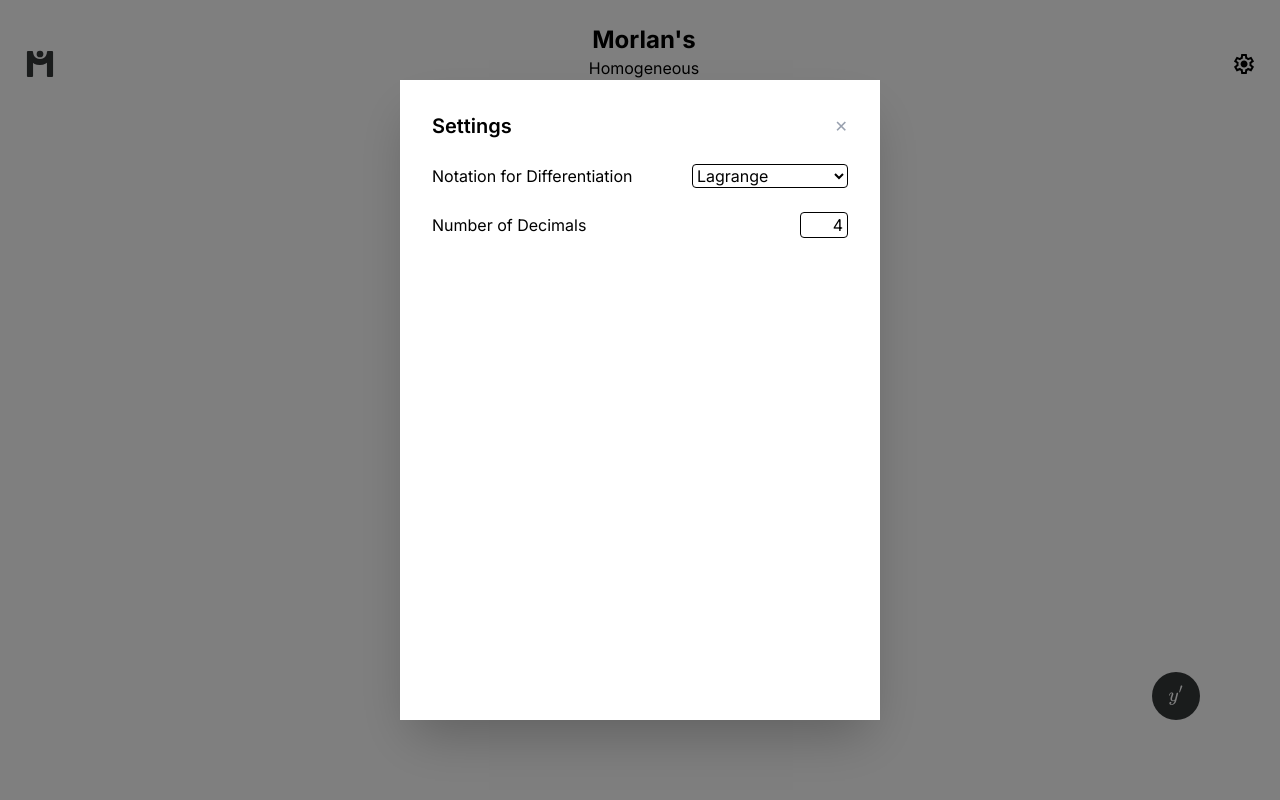
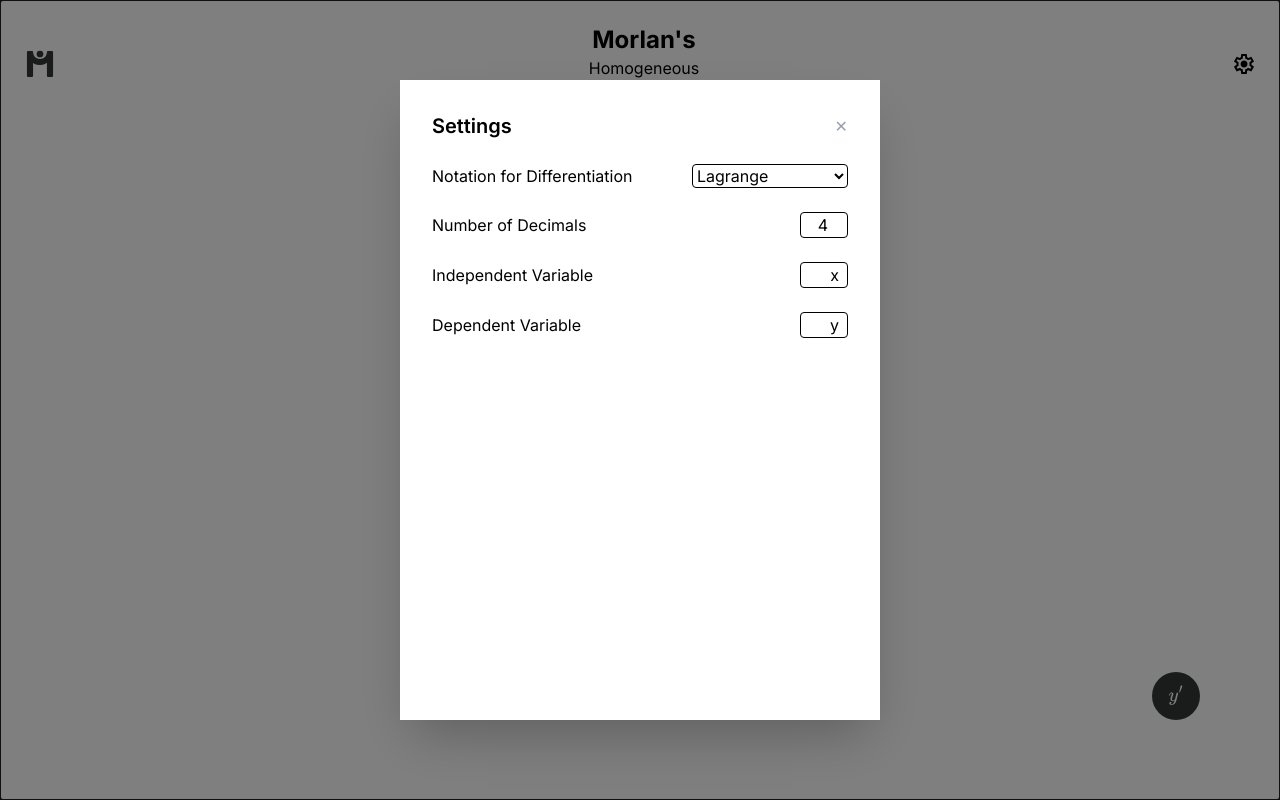
Before and after one commit to P0nchyz/Morlan-s-Homogeneous-Destroyer, a Vue app: page / in a window 1280 px wide. Both pictures are taken after a click on the element 1243 px from the left and 64 px from the top of the page. Built offline with nearby package versions, Linux system fonts and the light colour scheme.

Commit message:
ADDED: dependent and independent Variable Control

```diff
--- a/src/App.vue
+++ b/src/App.vue
@@ -11,7 +11,7 @@ import NotationSelector from '@/components/NotationSelector.vue';
 import Latex from './components/Latex.vue';
 import SettingsOverlay from './components/SettingsOverlay.vue';
 
-const { showSettings } = usePreferences();
+const { showSettings, dependentVariable} = usePreferences();
 
 const coefficients = ref(['', '', '']);
 
@@ -79,8 +79,8 @@ function handleReset() {
         <div>
           <h3 class="font-medium mb-2">Linear Solutions</h3>
           <div class="flex justify-around gap-12">
-            <Latex :math="'y_1=' + linearSolutions[0]" />
-            <Latex :math="'y_2=' + linearSolutions[1]" />
+            <Latex :math="dependentVariable + '_1=' + linearSolutions[0]" />
+            <Latex :math="dependentVariable + '_2=' + linearSolutions[1]" />
           </div>
         </div>
       </div>
--- a/src/components/NotationSelector.vue
+++ b/src/components/NotationSelector.vue
@@ -3,26 +3,24 @@ import { usePreferences } from '@/utils/usePreferences';
 import { ref } from 'vue';
 import Latex from '@/components/Latex.vue';
 
-const {notation, updatePreference} = usePreferences();
+const {notation, updatePreference, getNotation} = usePreferences();
 
 const selected = ref(false);
 </script>
 
 <template>
   <div v-if="!selected" @click="selected = true" class="w-12 bg-onyx text-white p-3 rounded-full aspect-square">
-    <Latex math="y'" v-if="notation === 'lagrange'"/>
-    <Latex math="\frac{dy}{dx}" v-else-if="notation === 'leibniz'" />
-    <Latex math="\dot y" v-else-if="notation === 'newton'"/>
+    <Latex :math="getNotation(notation, 1)"/>
   </div>
   <div v-else class="flex flex-col items-center gap-4">
     <span @click="updatePreference('notation', 'lagrange'); selected = false">
-      <Latex math="y'"/>
+      <Latex :math="getNotation('lagrange', 1)"/>
     </span>
     <span @click="updatePreference('notation', 'leibniz'); selected = false">
-      <Latex math="\frac{dy}{dx}"/>
+      <Latex :math="getNotation('leibniz', 1)"/>
     </span>
     <span @click="updatePreference('notation', 'newton'); selected = false">
-      <Latex math="\dot y"/>
+      <Latex :math="getNotation('newton', 1)"/>
     </span>
     <div @click="selected = false" class="w-12 bg-onyx text-white rounded-full aspect-square"></div>
   </div>
--- a/src/components/SettingsOverlay.vue
+++ b/src/components/SettingsOverlay.vue
@@ -1,9 +1,22 @@
 <script setup>
 import { usePreferences } from '@/utils/usePreferences';
+import { nextTick, ref, watch } from 'vue';
 
-const { updatePreference, notation, decimalPlaces } = usePreferences();
+const { updatePreference, notation, decimalPlaces, independentVariable, dependentVariable, showSettings } = usePreferences();
 
 const isOpen = defineModel();
+const overlayBox = ref(null);
+
+watch(showSettings, async (isOpen) => {
+  if (isOpen) {
+    await nextTick();
+    overlayBox.value?.focus();
+  }
+})
+
+const handleEscape = () => {
+  updatePreference('showSettings', false);
+}
 
 const handleNotation = (event) => {
   const newValue = event.target.value;
@@ -15,11 +28,21 @@ const handleDecimals = (event) => {
   updatePreference('decimalPlaces', newValue);
 }
 
+const handleIndependentVariable = (event) => {
+  const newValue = event.target.value;
+  updatePreference('independentVariable', newValue);
+}
+
+const handleDependentVariable = (event) => {
+  const newValue = event.target.value;
+  updatePreference('dependentVariable', newValue);
+}
 </script>
 
 <template>
   <Transition name="fade">
-    <div v-if="isOpen" class="fixed inset-0 z-50 bg-black/50 flex items-center justify-center">
+    <div v-if="isOpen" @keydown.esc="handleEscape" @click.self="handleEscape" tabindex="0" ref="overlayBox"
+      class="fixed inset-0 z-50 bg-black/50 flex items-center justify-center">
       <div class="bg-white w-120 h-160 p-8 shadow-2xl overflow-y-auto">
         <div class="flex justify-between items-center mb-6">
           <h2 class="text-xl font-semibold">Settings</h2>
@@ -37,7 +60,16 @@ const handleDecimals = (event) => {
           </div>
           <div class="flex items-center justify-between">
             <label>Number of Decimals</label>
-            <input :value="decimalPlaces" @change="handleDecimals" class="border-1 w-12 text-right px-1 rounded-sm">
+            <input type="number" @focus="$event.target.select()" :value="decimalPlaces" @change="handleDecimals"
+              class="border-1 w-12 text-right px-1 rounded-sm">
+          </div>
+          <div class="flex items-center justify-between">
+            <label>Independent Variable</label>
+            <input type="text" @focus="$event.target.select()" :value="independentVariable" @change="handleIndependentVariable" class="border-1 w-12 text-right px-2 rounded-sm">
+          </div>
+          <div class="flex items-center justify-between">
+            <label>Dependent Variable</label>
+            <input type="text" @focus="$event.target.select()" :value="dependentVariable" @change="handleDependentVariable" class="border-1 w-12 text-right px-2 rounded-sm">
           </div>
         </div>
       </div>
--- a/src/components/SolutionDisplay.vue
+++ b/src/components/SolutionDisplay.vue
@@ -1,5 +1,8 @@
 <script setup>
+import { usePreferences } from '@/utils/usePreferences';
 import Latex from './Latex.vue';
+
+const dV = usePreferences().dependentVariable;
 
 const props = defineProps({
   y1: String,
@@ -9,6 +12,6 @@ const props = defineProps({
 
 <template>
   <div class="flex justify-center items-center bg-onyx h-12 min-w-64 text-white px-4">
-    <Latex :math="`y_c=C_1${y1}+C_2${y2}`"/>
+    <Latex :math="dV + `_c=C_1${y1}+C_2${y2}`"/>
   </div>
 </template>
--- a/src/utils/solver.js
+++ b/src/utils/solver.js
@@ -4,11 +4,11 @@ const getCharacteristicEquation = (coefficients) => {
   coefficients = formatCoefficients(coefficients)
   let retString = ''
   let auxArray = []
-  coefficients.reverse();
+  coefficients.reverse()
   coefficients.forEach((coefficient, pos) => {
     if (coefficient == 0) return
     if (pos == 0) auxArray.push(coefficient)
-    else auxArray.push(coefficientString(coefficient) + 'r' + ((pos == 1) ? '' : '^' + pos))
+    else auxArray.push(coefficientString(coefficient) + 'r' + (pos == 1 ? '' : '^' + pos))
   })
   auxArray.reverse()
   retString = auxArray.join(' + ')
@@ -16,6 +16,7 @@ const getCharacteristicEquation = (coefficients) => {
 }
 
 const getLinearSolutions = (coefficients) => {
+  const iV = usePreferences().independentVariable.value
   coefficients = formatCoefficients(coefficients)
   const roots = getRoots(coefficients)
   const trimmedRoots = trimRoots(roots)
@@ -23,7 +24,7 @@ const getLinearSolutions = (coefficients) => {
   if (!roots.isComplex) {
     return [
       expString(trimmedRoots[0]),
-      trimmedRoots.length == 2 ? expString(trimmedRoots[1]) : 'x' + expString(trimmedRoots[0]),
+      trimmedRoots.length == 2 ? expString(trimmedRoots[1]) : iV + expString(trimmedRoots[0]),
     ]
   } else {
     return [cplxToCos(trimmedRoots), cplxToSin(trimmedRoots)]
@@ -79,19 +80,22 @@ const trimRoots = (roots) => {
 }
 
 const expString = (number) => {
+  const iV = usePreferences().independentVariable.value
   if (number == 0) {
     return ''
   } else {
-    return `e^{${coefficientString(number)}x}`
+    return `e^{${coefficientString(number)}${iV}}`
   }
 }
 
 const cplxToCos = (cplx) => {
-  return expString(cplx.real) + `\\cos{${coefficientString(cplx.imaginary)}x}`
+  const iV = usePreferences().independentVariable.value
+  return expString(cplx.real) + `\\cos{${coefficientString(cplx.imaginary)}${iV}}`
 }
 
 const cplxToSin = (cplx) => {
-  return expString(cplx.real) + `\\sin{${coefficientString(cplx.imaginary)}x}`
+  const iV = usePreferences().independentVariable.value
+  return expString(cplx.real) + `\\sin{${coefficientString(cplx.imaginary)}${iV}}`
 }
 
 const coefficientString = (coefficient) => {
--- a/src/utils/usePreferences.js
+++ b/src/utils/usePreferences.js
@@ -4,7 +4,8 @@ const DEFAULT_PREFERENCES = {
   notation: 'lagrange',
   decimalPlaces: 4,
   independentVariable: 'x',
-  showSettings: false
+  dependentVariable: 'y',
+  showSettings: false,
 }
 
 const STORAGE_KEY = 'morlan-preferences'
@@ -49,12 +50,14 @@ const updatePreference = (key, value) => {
 }
 
 const getNotation = (notation, degree) => {
+  const iV = preferences.value.independentVariable
+  const dV = preferences.value.dependentVariable
   if (notation == 'leibniz') {
-    return degree == 0 ? 'y' : `\\frac{d${degree == 1 ? '' : '^' + degree}y}{dx}`
+    return degree == 0 ? dV : `\\frac{d${degree == 1 ? '' : '^' + degree}${dV}}{d${iV}}`
   } else if (notation == 'lagrange') {
-    return `y${"'".repeat(degree)}`
+    return `${dV}${"'".repeat(degree)}`
   } else if (notation == 'newton') {
-    return `${degree == 0 ? '' : '\\' + 'd'.repeat(degree) + 'ot'} y`
+    return `${degree == 0 ? '' : '\\' + 'd'.repeat(degree) + 'ot'} ${dV}`
   }
 }
 
@@ -76,7 +79,8 @@ export const usePreferences = () => {
 
     notation: computed(() => preferences.value.notation),
     decimalPlaces: computed(() => preferences.value.decimalPlaces),
-	independentVariable: computed(() => preferences.value.independentVariable),
-	showSettings: computed(() => preferences.value.showSettings)
+    independentVariable: computed(() => preferences.value.independentVariable),
+    dependentVariable: computed(() => preferences.value.dependentVariable),
+    showSettings: computed(() => preferences.value.showSettings),
   }
 }
```
